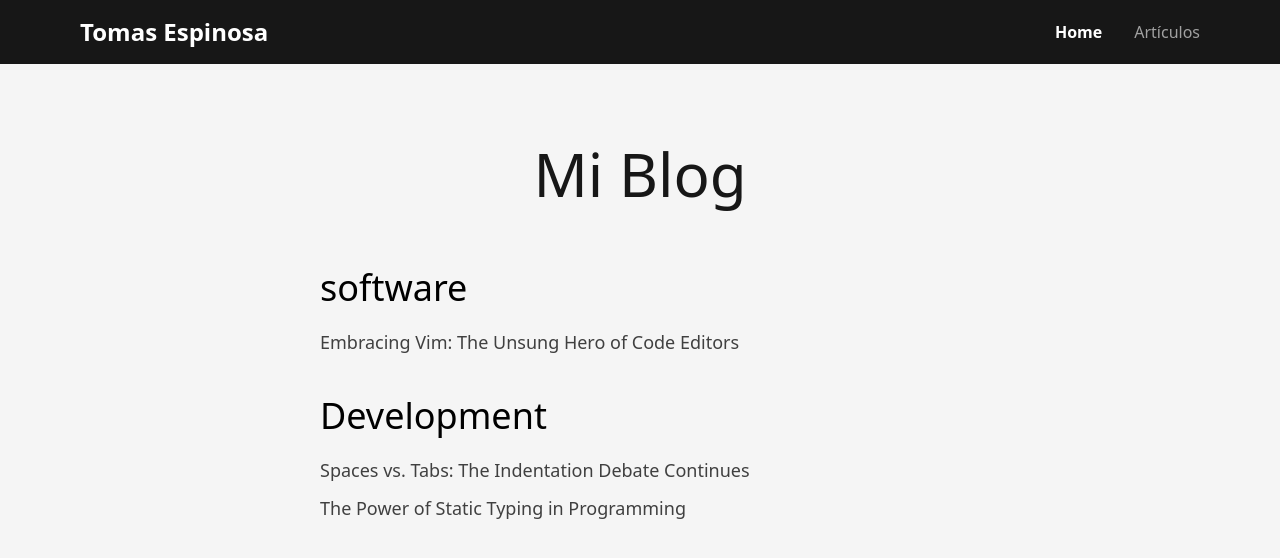
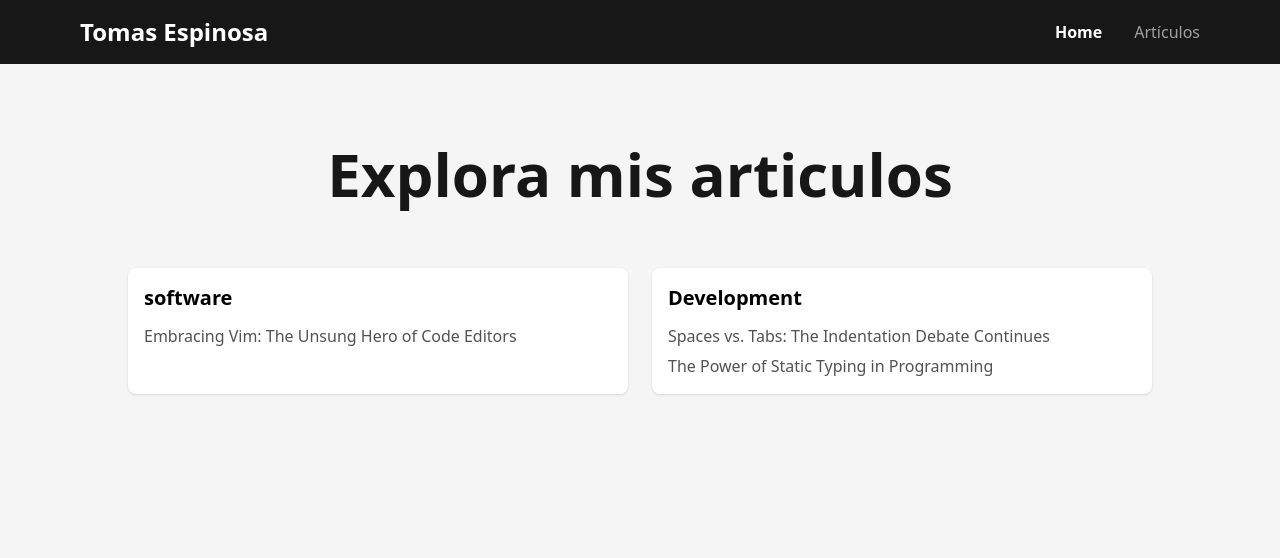
Before and after one commit to Taesitou/mi-blog, a Next.js app: page / in a window 1280 px wide. Shown: the top 558 px of the page. Built offline with nearby package versions, Linux system fonts and the light colour scheme.

Commit message:
articlelistitem style added

```diff
--- a/app/page.tsx
+++ b/app/page.tsx
@@ -7,11 +7,11 @@ const HomePage = () => {
 
   console.log(articles);
   return (
-    <section className="mx-auto w-11/12 md:w-1/2 mt-20 flex flex-col gap-16 mb-20">
-      <header className="font-poppins font-light text-6xl  text-neutral-900 text-center">
-        <h1>Mi Blog</h1>
+    <section className="mx-auto w-11/12 md:w-3/4 lg:w-4/5 mt-20 flex flex-col gap-16 mb-20">
+      <header className="font-poppins font-bold text-6xl  text-neutral-900 text-center">
+        <h1>Explora mis articulos</h1>
       </header>
-      <section className="md:grid md:grid-col-2 flex flex-col gap-10">
+      <section className="grid grid-cols-1 md:grid-cols-2 gap-6">
         {articles !== null &&
         Object.keys(articles).map((article) => (
           <ArticleItemList
--- a/components/ArticleListItem.tsx
+++ b/components/ArticleListItem.tsx
@@ -10,20 +10,19 @@ interface Props{
 
 const ArticleItemList = ({ category, articles }: Props) =>{
     return (
-        <div className="flex flex-col gap-5">
-            <h2 className="font-poppins text-4xl">{category}</h2>
-            <div className="flex flex-col gap-2.5 font-poppins text-lg">
+        <div className="flex flex-col gap-3 bg-white rounded-lg shadow-sm p-4 mb-4 transition-all duration-300 hover:shadow-lg hover:-translate-y-1">
+            <h2 className="font-poppins font-semibold text-xl">{category}</h2>
+            <div className="flex flex-col gap-1.5 font-poppins text-base">
                 {articles.map((article, id) => (
                     <Link
                         href={`/${article.id}`}
                         key={id}
-                        className="text-neutral-700 hover:text-amber-900 transition duration-150">
+                        className="text-neutral-600 hover:text-red-600 transition duration-150">
                         {article.title}
                     </Link>
                 ))}
 
             </div>
-
         </div>
     )
 }
```
